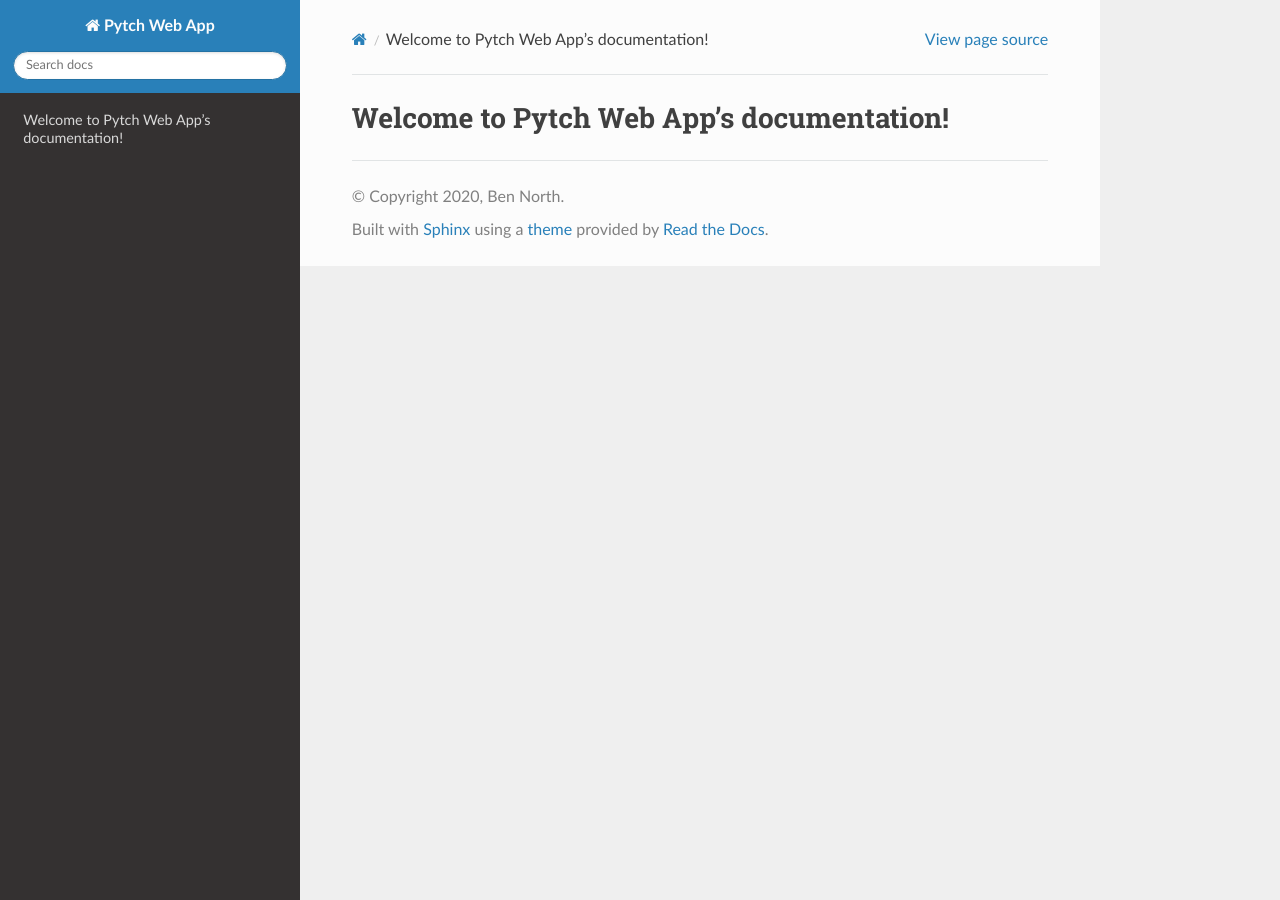
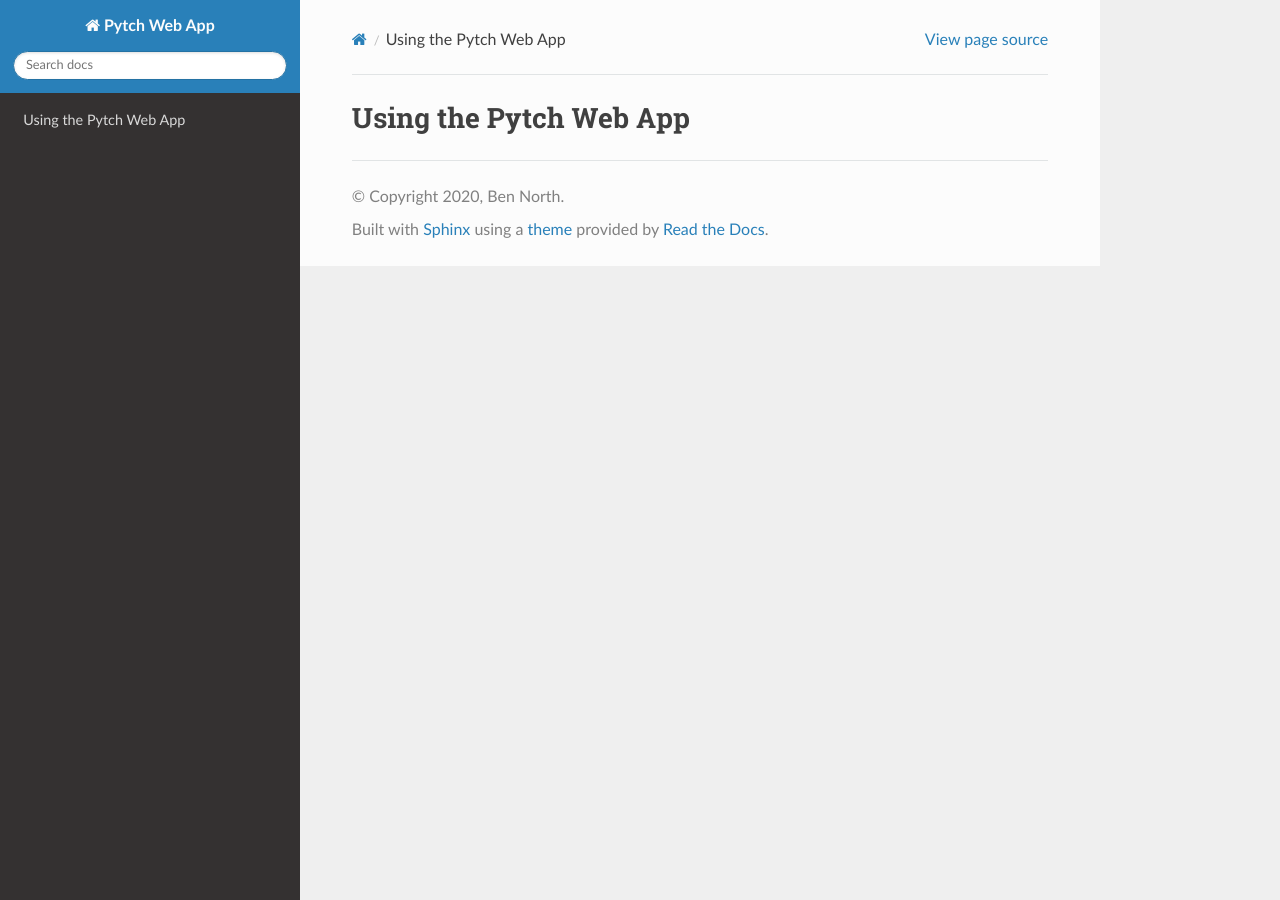
Before and after one commit to pytchlang/pytch-webapp, a Sphinx documentation site: the page built from doc/source/index.rst, in a window 1280 px wide. Built offline with Sphinx 7.4.7 and the Read the Docs theme 2.0.0, drawn with Linux system fonts in a browser that asks for light colours; pages that are not in the unit, such as notebooks, are missing from menus.

Commit message:
Shorten standalone title

```diff
--- a/doc/source/index.rst
+++ b/doc/source/index.rst
@@ -16,8 +16,8 @@
    website docs.
 
 
-Welcome to Pytch Web App's documentation!
-=========================================
+Using the Pytch Web App
+=======================
 
 .. toctree::
    :maxdepth: 2
```
